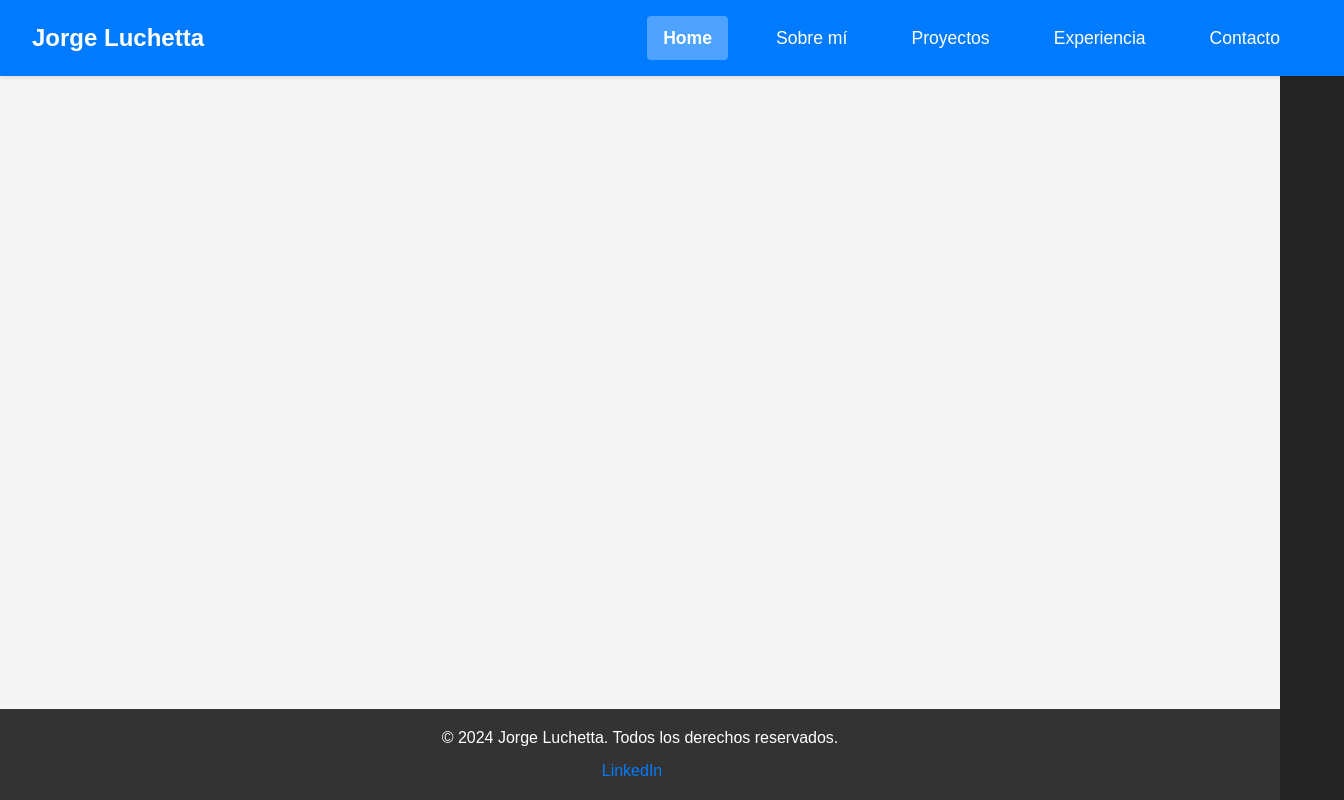
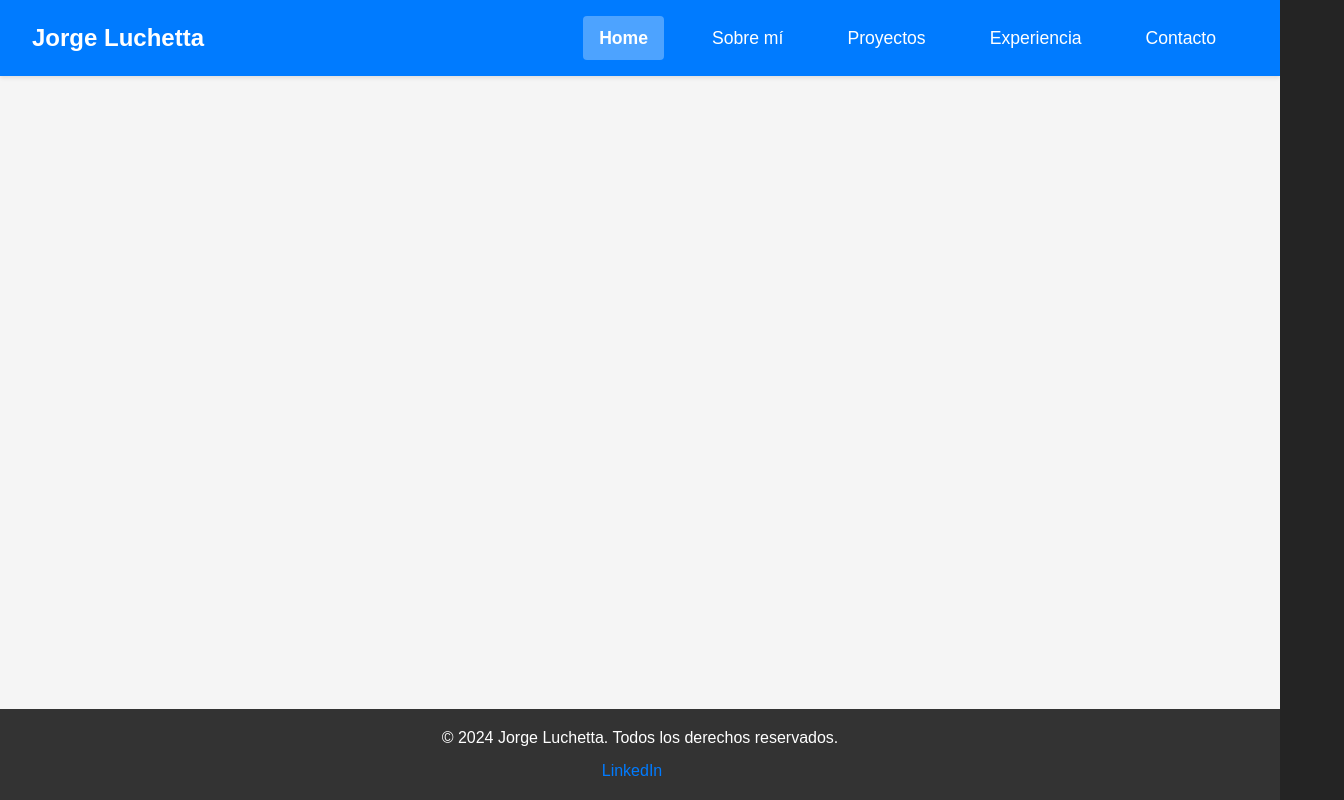
Before and after one commit to jluchett/jluchett.github.io, a React (Vite) app: page / in a window 1280 px wide. Shown: the whole page, 1344 px wide, since content can reach past the window. Built offline with nearby package versions, Linux system fonts and the light colour scheme.

Commit message:
fix desbording header

```diff
--- a/src/styles/header.css
+++ b/src/styles/header.css
@@ -8,8 +8,10 @@
   box-shadow: 0 2px 4px rgba(0, 0, 0, 0.1);
   position: sticky;
   top: 0;
-  width: 100%;
+  width: 100%; /* Asegura que el header use el 100% del ancho del contenedor */
+  box-sizing: border-box; /* Incluye padding y borde en el tamaño total */
   z-index: 1000;
+  overflow-x: hidden; /* Evita el desbordamiento horizontal */
 }
 
 .logo h1 {
```
